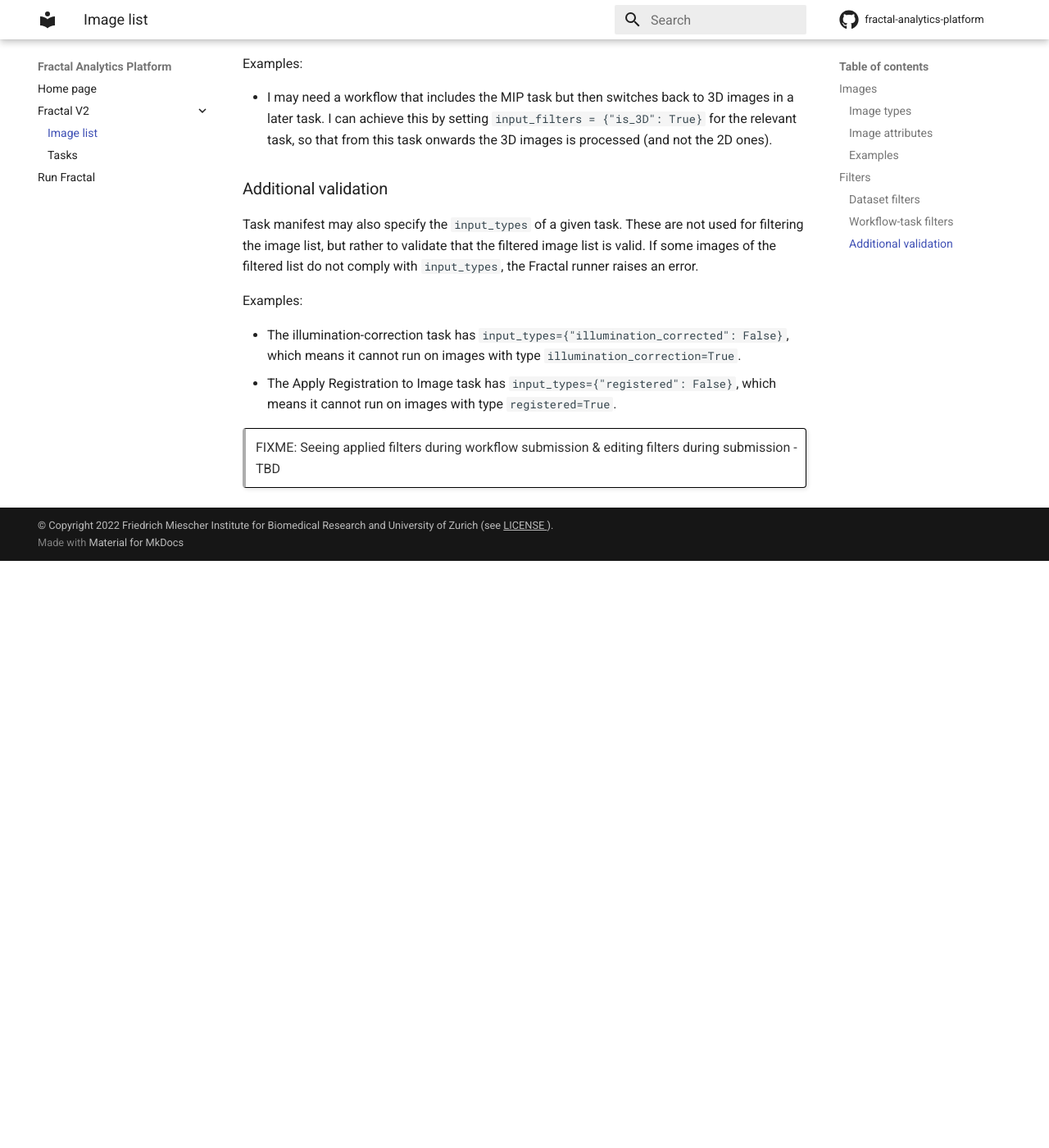
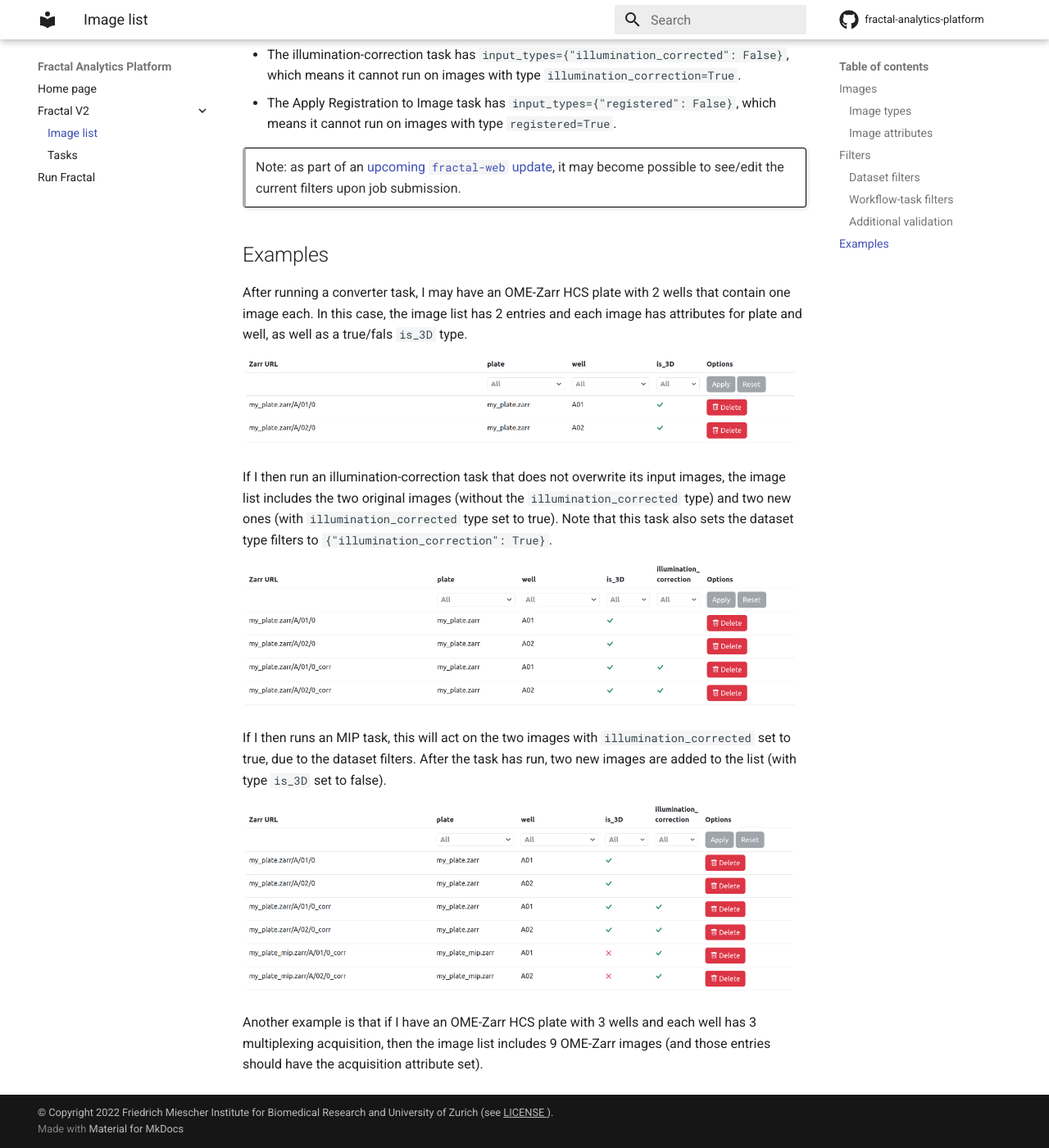
Before and after one commit to fractal-analytics-platform/fractal-analytics-platform.github.io, an MkDocs documentation site: the page built from docs/version_2/image_list.md, in a window 1280 px wide and 1400 px high, scrolled down 2310 px. Shown: the whole window at 82% size. Built offline with MkDocs 1.6.1 and Material for MkDocs 9.7.7, drawn with Linux system fonts in a browser that asks for light colours; before the commit the page ends 2994 px from its top, so only the background shows below that; some of the changed text lies outside the part shown.

Commit message:
Review image-list page

```diff
--- a/docs/version_2/image_list.md
+++ b/docs/version_2/image_list.md
@@ -4,7 +4,7 @@ layout: default
 
 > **WARNING: This page is still in-progress, its contents may change based on the latest developments.**
 
-While applying a processing workflow to a given dataset, Fractal keeps a list of all the OME-Zarr images it is processing.
+While applying a processing workflow to a given dataset, Fractal keeps a list of all the OME-Zarr images it is processing. In this page we describe the concepts of [images](#images) and [filters](#filters) - see also the [examples section](#examples).
 
 ## Images
 
@@ -12,23 +12,15 @@ Each entry in the image list is defined by a unique `zarr_url` property (the ful
 
 ### Image types
 
-Image types are boolean properties that allow to split the image list into different sub-lists (e.g. the `is_3D` type for 3D/2D images, or the `illumination_corrected` type for raw/corrected images when illumination correction was not run in-place). Types can be set both by the task manifest (e.g. after an MIP task, the resulting images always have the type `is_3D` set to `False` - see [task-manifest section below](#dataset-filters)) as well as from within an individual task (see [task-API/output](#output-api) section below).
+Image types are boolean properties that allow to split the image list into different sub-lists (e.g. the `is_3D` type for 3D/2D images, or the `illumination_corrected` type for raw/corrected images when illumination correction was not run in-place). Types can be set both by the task manifest (e.g. after an MIP task, the resulting images always have the type `is_3D` set to `False` - see [task-manifest section](#dataset-filters)) as well as from within an individual task (see [task-API/output section](#output-api)).
+
+Note: whenever applying filters to the image list, the absence of a type corresponds to false by default.
 
 ### Image attributes
 
 Image attributes are scalar properties (strings, integers, floats or booleans). They are always defined from within individual tasks, and never by the task manifest. They allow selecting subsets of your data (e.g. select a given well, a given plate or a given multiplexing acquisition).
 
 Fractal server uses the image list combined with filters (see [below](#dataset-filters)) to provide the right image URLs to tasks.
-
-### Examples
-
-* If one has an OME-Zarr HCS plate with 3 wells that contain an image each, the image list has 3 entries for those 3 images. Each image has attributes for plate & well, as well as a type `is_3D` (true or false).
-* If one has an OME-Zarr HCS plate with 3 wells and each well has 3 multiplexing acquisition, there are 9 OME-Zarr images present. Therefore, the image list has 9 entries and those entries should have the acquisition attribute set.
-
-
-![Fractal_Overview](../assets/tmp_image_list.png)
-
-FIXME: replace fractal-web screenshot
 
 
 ## Filters
@@ -71,4 +63,23 @@ Examples:
 * The illumination-correction task has `input_types={"illumination_corrected": False}`, which means it cannot run on images with type `illumination_correction=True`.
 * The Apply Registration to Image task has `input_types={"registered": False}`, which means it cannot run on images with type `registered=True`.
 
-> FIXME: Seeing applied filters during workflow submission & editing filters during submission - TBD
+
+> Note: as part of an [upcoming `fractal-web` update](https://github.com/fractal-analytics-platform/fractal-web/issues/442), it may become possible to see/edit the current filters upon job submission.
+
+
+## Examples
+
+After running a converter task, I may have an OME-Zarr HCS plate with 2 wells that contain one image each. In this case, the image list has 2 entries and each image has attributes for plate and well, as well as a true/fals `is_3D` type.
+
+![Image List 1](../assets/image_list_x_1_two_wells_two_images.png)
+
+ If I then run an illumination-correction task that does not overwrite its input images, the image list includes the two original images (without the `illumination_corrected` type) and two new ones (with `illumination_corrected` type set to true). Note that this task also sets the dataset type filters to `{"illumination_correction": True}`.
+
+![Image List 2](../assets/image_list_x_2_two_wells_four_images.png)
+
+If I then runs an MIP task, this will act on the two images with `illumination_corrected` set to true, due to the dataset filters. After the task has run, two new images are added to the list (with type `is_3D` set to false).
+
+![Image list 3](../assets/image_list_x_3_two_wells_six_images.png)
+
+
+Another example is that if I have an OME-Zarr HCS plate with 3 wells and each well has 3 multiplexing acquisition, then the image list includes 9 OME-Zarr images (and those entries should have the acquisition attribute set).
```
Also changed, not shown: docs/assets/image_list_x_1_two_wells_two_images.png (added), docs/assets/image_list_x_2_two_wells_four_images.png (added), docs/assets/image_list_x_3_two_wells_six_images.png (added), docs/assets/tmp_image_list.png (deleted).
